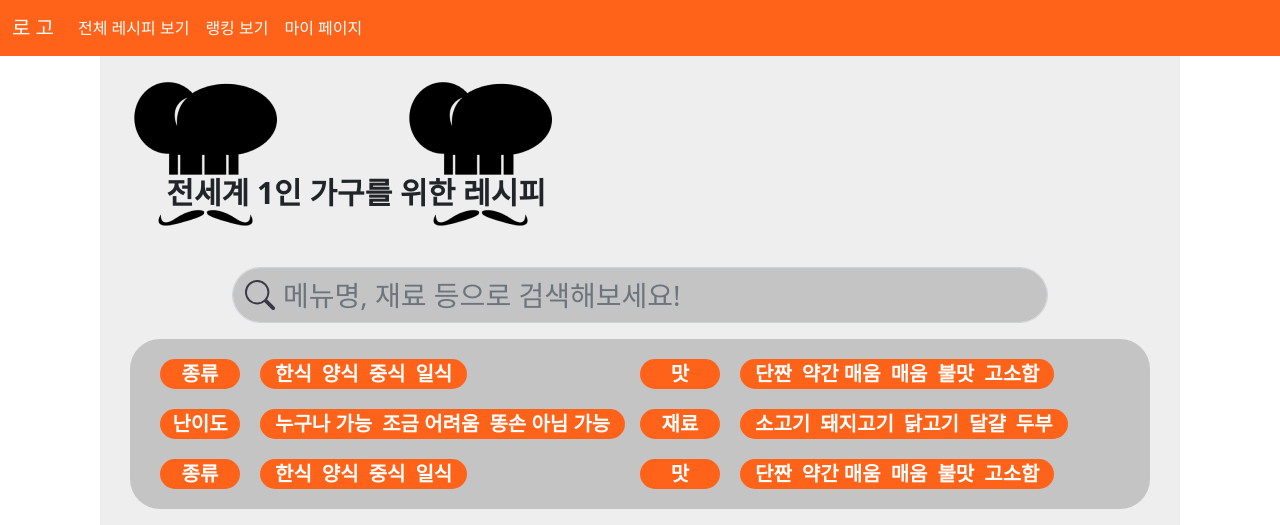
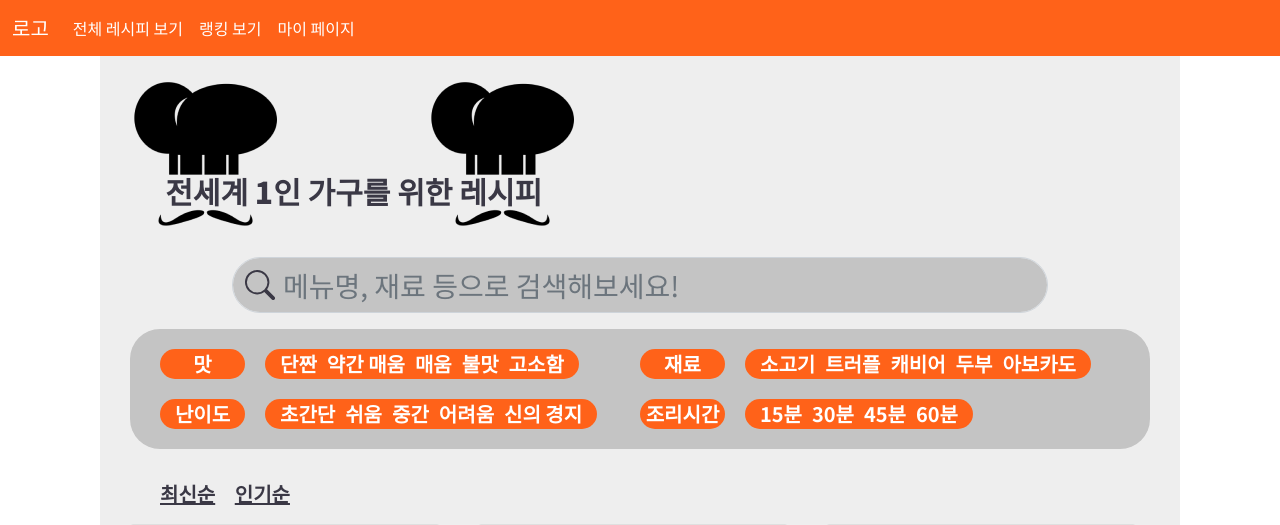
Before and after one commit to tunEmvegnomb/sparta-mc12th, a Flask app: page / in a window 1280 px wide. Shown: the top 525 px of the page. Run offline with Flask 2, Linux system fonts and the light colour scheme.

Commit message:
update css

```diff
--- a/static/css/list-card.css
+++ b/static/css/list-card.css
@@ -1,3 +1,7 @@
+.card-group {
+
+}
+
 .card {
     width: 309.75px;
 }
@@ -16,7 +20,9 @@
     color: var(--default);
     font-size: 20px;
     font-weight: 700;
-    line-height: 10px;
+    overflow: hidden;
+    white-space: nowrap;
+    text-overflow: ellipsis;
 }
 
 .card-text {
--- a/static/css/list.css
+++ b/static/css/list.css
@@ -2,11 +2,11 @@ main {
   width: 1080px;
   margin: auto;
   padding: 75px 30px;
-  background-color: #EEEEEE;
+  background-color: #eeeeee;
 }
 
 .list-title {
-  margin-bottom: 30px;
+  margin-bottom: 20px;
 }
 
 .list-title span {
@@ -22,7 +22,7 @@ main {
 }
 
 .list-title img:nth-child(2) {
-  transform: translateX(80px);
+  transform: translateX(102px);
 }
 
 .mb-3 {
@@ -45,10 +45,6 @@ main {
   font-size: 28px;
   border-radius: 30px;
   padding-left: 50px;
-}
-
-#searchInput:active {
-  outline: none;
 }
 
 .filters {
@@ -82,16 +78,13 @@ main {
   color: white;
   border-radius: 30px;
   padding: 0, 5px;
-  width: 80px;
+  width: 85px;
   text-align: center;
   margin-right: 20px;
 }
 
 .filter-values {
   background-color: var(--orange);
-  font-size: 20px;
-  font-weight: 600;
-  color: white;
   border-radius: 30px;
   padding-left: 10px;
   padding-right: 10px;
@@ -100,6 +93,15 @@ main {
 .filter-value {
   margin-left: 5px;
   margin-right: 5px;
+  color: white;
+  font-size: 20px;
+  font-weight: 600;
+  text-decoration: none;
+  transition: all 0.2s;
+}
+
+.filter-value:hover {
+  color: var(--default);
 }
 
 .list-sort {
@@ -115,5 +117,5 @@ main {
 }
 
 .list-sort a:hover {
-  color: var(--orange)
+  color: var(--orange);
 }
--- a/static/css/styles.css
+++ b/static/css/styles.css
@@ -1,5 +1,5 @@
 @import url("https://fonts.googleapis.com/css2?family=Noto+Sans+KR:wght@100;300;400;500;700;900&display=swap");
-@import "reset.css";
+/*@import "reset.css";*/
 @import "variables.css";
 
 /* Components */
--- a/static/css/variables.css
+++ b/static/css/variables.css
@@ -1,6 +1,4 @@
 :root {
   --orange: #ff6219;
   --default: #3a3845;
-  --darkGray: #c4c4c4;
-  --lightGray: #d6d6d6;
 }
--- a/templates/list.html
+++ b/templates/list.html
@@ -2,32 +2,29 @@
 <html lang="kr">
   <head>
     <!-- Bootstrap CSS, JS -->
-    <link
-            rel="stylesheet"
-            href="/static/css/styles.css"
-    />
     <link
       href="https://cdn.jsdelivr.net/npm/bootstrap@5.1.3/dist/css/bootstrap.min.css"
       rel="stylesheet"
       integrity="sha384-1BmE4kWBq78iYhFldvKuhfTAU6auU8tT94WrHftjDbrCEXSU1oBoqyl2QvZ6jIW3"
       crossorigin="anonymous"
     />
+    <link rel="stylesheet" href="/static/css/styles.css" />
     <script
       src="https://cdn.jsdelivr.net/npm/bootstrap@5.1.3/dist/js/bootstrap.bundle.min.js"
       integrity="sha384-ka7Sk0Gln4gmtz2MlQnikT1wXgYsOg+OMhuP+IlRH9sENBO0LRn5q+8nbTov4+1p"
       crossorigin="anonymous"
     ></script>
 
-    <meta charset="UTF-8"/>
-    <meta name="viewport" content="width=device-width, initial-scale=1.0"/>
+    <meta charset="UTF-8" />
+    <meta name="viewport" content="width=device-width, initial-scale=1.0" />
     <title>전세계 1인 가구를 위한 레시피</title>
-    <link rel="shortcut icon" href="/static/img/cook_hat.png"/>
+    <link rel="shortcut icon" href="/static/img/cook_hat.png" />
   </head>
 
   <body>
     <nav class="navbar navbar-expand-sm fixed-top">
       <div class="container-fluid">
-        <a class="navbar-brand" href="#">로 고</a>
+        <a class="navbar-brand" href="#">로고</a>
         <button
           class="navbar-toggler"
           type="button"
@@ -58,8 +55,8 @@
     </nav>
     <main class="list-main">
       <div class="list-title">
-        <img src="/static/img/cook_hat.png"/>
-        <img src="/static/img/cook_hat.png"/>
+        <img src="/static/img/cook_hat.png" />
+        <img src="/static/img/cook_hat.png" />
         <span>전세계 1인 가구를 위한 레시피</span>
       </div>
       <form>
@@ -87,22 +84,23 @@
       <div class="filters">
         <div class="filter-row">
           <div class="filter-one">
-                <span class="filter-key">종류</span>
+            <span class="filter-key">맛</span>
             <div class="filter-values">
-                    <span class="filter-value">한식</span>
-                    <span class="filter-value">양식</span>
-                    <span class="filter-value">중식</span>
-                    <span class="filter-value">일식</span>
+              <a href="#" class="filter-value">단짠</a>
+              <a href="#" class="filter-value">약간 매움</a>
+              <a href="#" class="filter-value">매움</a>
+              <a href="#" class="filter-value">불맛</a>
+              <a href="#" class="filter-value">고소함</a>
             </div>
           </div>
           <div class="filter-one">
-                <span class="filter-key">맛</span>
+            <span class="filter-key">재료</span>
             <div class="filter-values">
-                    <span class="filter-value">단짠</span>
-                    <span class="filter-value">약간 매움</span>
-                    <span class="filter-value">매움</span>
-                    <span class="filter-value">불맛</span>
-                    <span class="filter-value">고소함</span>
+              <a href="#" class="filter-value">소고기</a>
+              <a href="#" class="filter-value">트러플</a>
+              <a href="#" class="filter-value">캐비어</a>
+              <a href="#" class="filter-value">두부</a>
+              <a href="#" class="filter-value">아보카도</a>
             </div>
           </div>
         </div>
@@ -110,40 +108,20 @@
           <div class="filter-one">
             <span class="filter-key">난이도</span>
             <div class="filter-values">
-                    <span class="filter-value">누구나 가능</span>
-                    <span class="filter-value">조금 어려움</span>
-                    <span class="filter-value">똥손 아님 가능</span>
+              <a href="#" class="filter-value">초간단</a>
+              <a href="#" class="filter-value">쉬움</a>
+              <a href="#" class="filter-value">중간</a>
+              <a href="#" class="filter-value">어려움</a>
+              <a href="#" class="filter-value">신의 경지</a>
             </div>
           </div>
           <div class="filter-one">
-                <span class="filter-key">재료</span>
+            <span class="filter-key">조리시간</span>
             <div class="filter-values">
-                    <span class="filter-value">소고기</span>
-                    <span class="filter-value">돼지고기</span>
-                    <span class="filter-value">닭고기</span>
-                    <span class="filter-value">달걀</span>
-                    <span class="filter-value">두부</span>
-                </div>
-            </div>
-        </div>
-        <div class="filter-row">
-            <div class="filter-one">
-                <span class="filter-key">종류</span>
-                <div class="filter-values">
-                    <span class="filter-value">한식</span>
-                    <span class="filter-value">양식</span>
-                    <span class="filter-value">중식</span>
-                    <span class="filter-value">일식</span>
-                </div>
-            </div>
-            <div class="filter-one">
-                <span class="filter-key">맛</span>
-                <div class="filter-values">
-                    <span class="filter-value">단짠</span>
-                    <span class="filter-value">약간 매움</span>
-                    <span class="filter-value">매움</span>
-                    <span class="filter-value">불맛</span>
-                    <span class="filter-value">고소함</span>
+              <a href="#" class="filter-value">15분</a>
+              <a href="#" class="filter-value">30분</a>
+              <a href="#" class="filter-value">45분</a>
+              <a href="#" class="filter-value">60분</a>
             </div>
           </div>
         </div>
@@ -181,7 +159,9 @@
               </div>
             </a>
             <div class="card-body">
-                    <h5 class="card-title">아보카도</h5>
+              <h5 class="card-title">
+                아보카도, 귀리, 시금치, 블루베리, 미니 양배추
+              </h5>
               <p class="card-text">랑구</p>
             </div>
           </div>
@@ -228,8 +208,8 @@
               />
             </div>
             <div class="card-body">
-                    <h5 class="card-title">이번주 비빔밥</h5>
-                    <p class="card-text">황영상</p>
+              <h5 class="card-title">레시피</h5>
+              <p class="card-text">작성자</p>
             </div>
           </div>
         </div>
@@ -243,8 +223,8 @@
               />
             </div>
             <div class="card-body">
-                    <h5 class="card-title">이번주 비빔밥</h5>
-                    <p class="card-text">황영상</p>
+              <h5 class="card-title">레시피</h5>
+              <p class="card-text">작성자</p>
             </div>
           </div>
         </div>
@@ -258,8 +238,8 @@
               />
             </div>
             <div class="card-body">
-                    <h5 class="card-title">이번주 비빔밥</h5>
-                    <p class="card-text">황영상</p>
+              <h5 class="card-title">레시피</h5>
+              <p class="card-text">작성자</p>
             </div>
           </div>
         </div>
```
Lines whose indentation alone changed are shown as unchanged.
